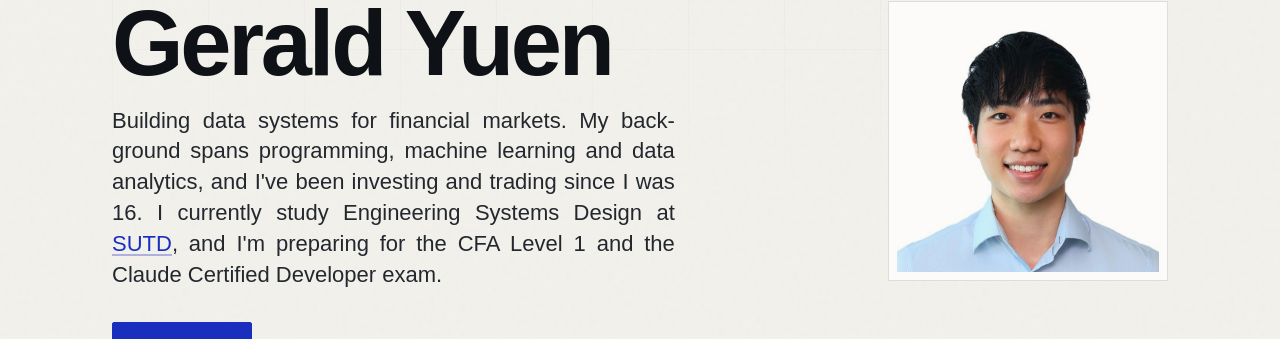
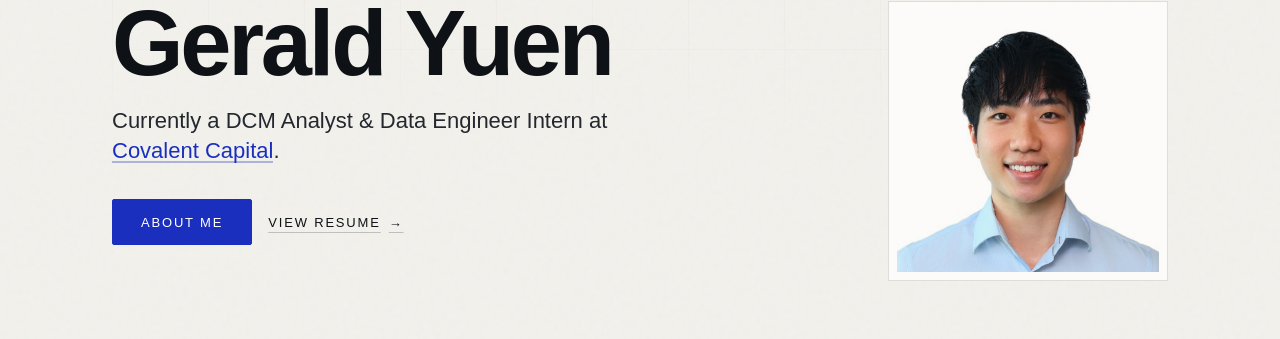
Before and after one commit to Spazzero/Spazzero.github.io, a Next.js app: page / in a window 1280 px wide. Shown: the part 159-498 px from the top of the page. Built offline with nearby package versions, Linux system fonts and the light colour scheme; no server answers; a web font is replaced by a local one.

Commit message:
Revert "Update Home Page"
This reverts commit c76179ae78ba8185142693b67755b397138d46ed.

```diff
--- a/app/styles/pages/home.css
+++ b/app/styles/pages/home.css
@@ -44,9 +44,7 @@
   text-wrap: balance;
 }
 
-/* Tagline — set in the body serif at reading size, measure-constrained.
-   Justified so the paragraph holds a clean block edge beside the portrait;
-   hyphenation keeps the word gaps even at a narrow measure. */
+/* Tagline — set in the body serif at reading size, measure-constrained. */
 .hero-tagline {
   font-family: var(--font-body);
   font-size: var(--text-lg);
@@ -55,8 +53,6 @@
   margin: 0 0 2rem;
   line-height: var(--leading-snug);
   font-weight: var(--font-weight-normal);
-  text-align: justify;
-  hyphens: auto;
   text-wrap: pretty;
 }
 
--- a/src/components/Template/Hero.tsx
+++ b/src/components/Template/Hero.tsx
@@ -14,13 +14,11 @@
           </h1>
 
           <p className="hero-tagline">
-            Building data systems for financial markets. My background spans programming,
-            machine learning and data analytics, and I've been investing and trading since I was 16.
-            I currently study Engineering Systems Design at{' '}
-            <a href="https://www.sutd.edu.sg" className="hero-highlight">
-              SUTD
+            Currently a {profile.role} at{' '}
+            <a href="https://www.covacap.com/" className="hero-highlight">
+              {profile.employer}
             </a>
-            , and I'm preparing for the CFA Level 1 and the Claude Certified Developer exam.
+            .
           </p>
 
           <div className="hero-cta">
```
Also changed, not shown: 1 other file (tests, documents, lock files or other folders).
